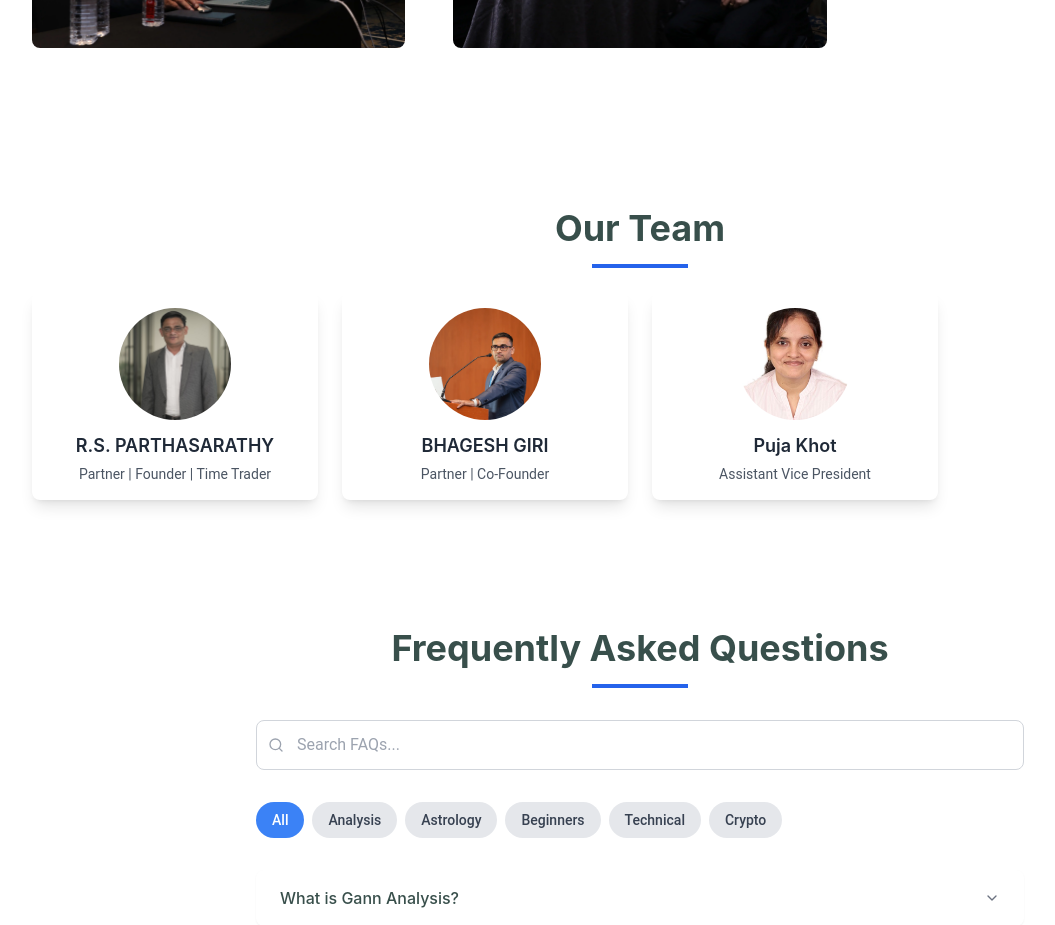
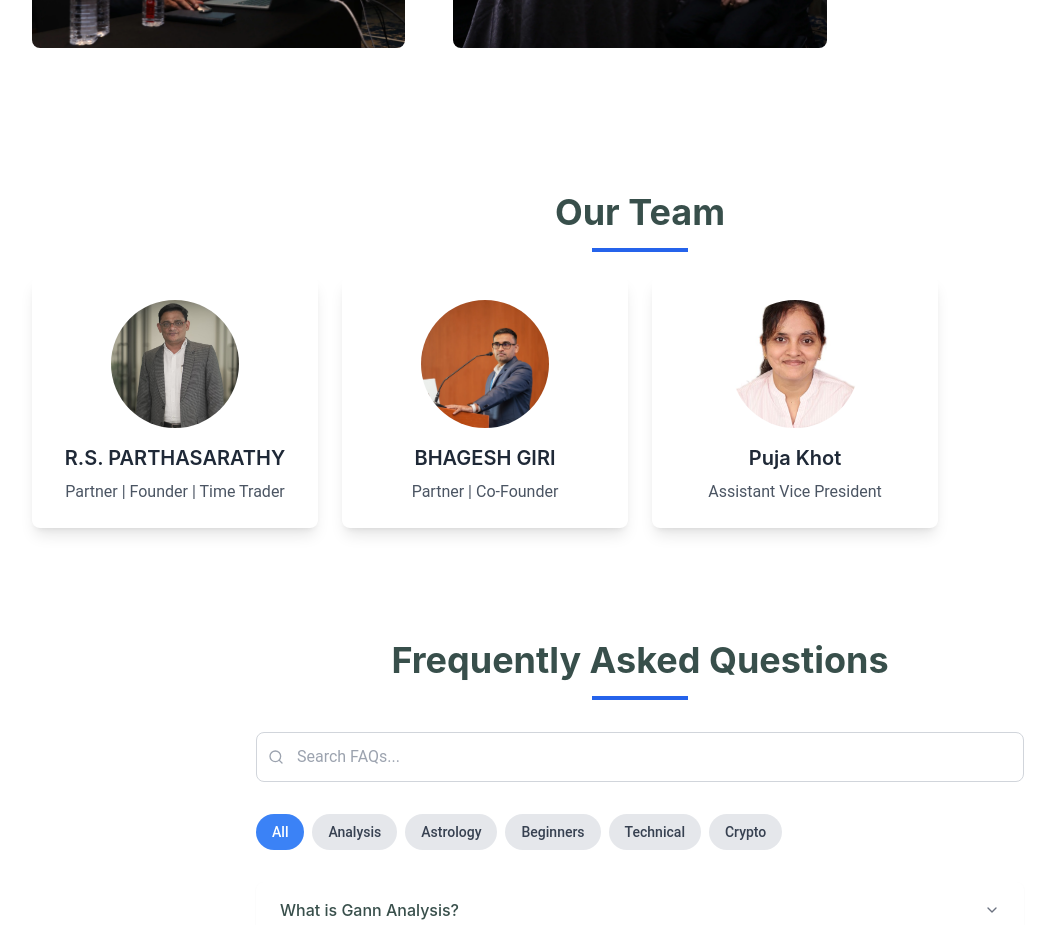
Before and after one commit to Sarvesh-24/FortuneWeb, a React (Create React App) app: page / in a window 1280 px wide. Shown: the part 5320-6245 px from the top of the page, without its empty margins (0-1055 px from the left). Built offline with nearby package versions, Linux system fonts and the light colour scheme.

Commit message:
removed space

```diff
--- a/src/components/Team.js
+++ b/src/components/Team.js
@@ -111,7 +111,7 @@ const Team = () => {
   return (
     <section
   id="team"
-  className="w-full px-4 py-12 bg-white dark:bg-gray-900 text-[#444444] dark:text-gray-300 font-roboto transition-colors duration-300"
+  className="w-full px-4 py-8 bg-white dark:bg-gray-900 text-[#444444] dark:text-gray-300 font-roboto transition-colors duration-300"
 >
   <div className="w-full max-w-screen-xl mx-auto px-4 py-8">
     {/* Section Title */}
@@ -125,13 +125,13 @@ const Team = () => {
       {teamMembers.map((member) => (
         <button
           key={member.id}
-          className="group bg-white dark:bg-gray-800 rounded-lg p-4 shadow-lg hover:shadow-xl transition-shadow duration-300 text-left focus:outline-none focus:ring-2 focus:ring-blue-500"
+          className="group bg-white dark:bg-gray-800 rounded-lg p-6 shadow-lg hover:shadow-xl transition-shadow duration-300 text-left focus:outline-none focus:ring-2 focus:ring-blue-500"
           onClick={() => setSelectedMember(member)}
           aria-haspopup="dialog"
         >
           <div className="flex flex-col items-center">
             {/* Profile Image */}
-            <div className="relative w-28 h-28 mb-3 rounded-full overflow-hidden">
+            <div className="relative w-32 h-32 mb-4 rounded-full overflow-hidden">
               <img
                 src={member.image}
                 alt={member.name}
@@ -139,12 +139,10 @@ const Team = () => {
               />
             </div>
             {/* Name and Position */}
-            <h3 className="text-lg font-semibold text-gray-800 dark:text-white mb-1">
+            <h3 className="text-xl font-semibold text-gray-800 dark:text-white mb-2">
               {member.name}
             </h3>
-            <p className="text-sm text-gray-600 dark:text-gray-400">
-              {member.position}
-            </p>
+            <p className="text-gray-600 dark:text-gray-400">{member.position}</p>
           </div>
         </button>
       ))}
@@ -161,6 +159,7 @@ const Team = () => {
 </section>
 
 
+
   );
 };
 
```
